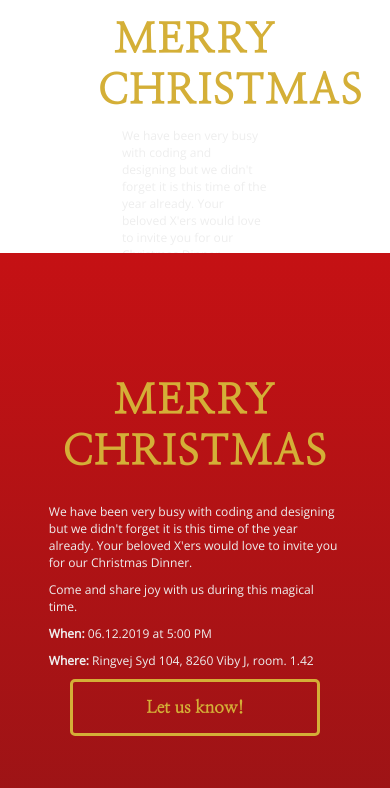
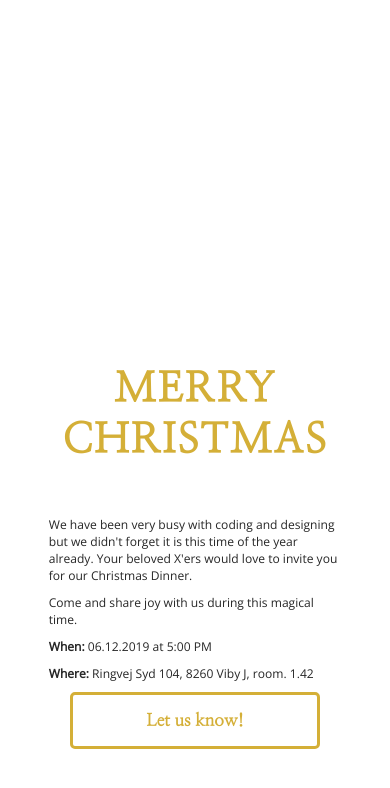
Before and after one commit to Wojo3214/Christmas-invitation, a plain HTML site: page index.html in a window 390 px wide. Drawn offline with nearby package versions, Linux system fonts and the light colour scheme; a script that the page names is missing.

Commit message:
Add files via upload

```diff
--- a/index.html
+++ b/index.html
@@ -11,22 +11,7 @@
     <body>
         <main>
             <section class="half">
-                <div class="tenor-gif-embed" data-postid="13070454" data-share-method="host" data-width="100%" data-aspect-ratio="1.077922077922078"><a href="https://tenor.com/view/santa-dance-santa-floss-santa-santa-clause-santa-claus-gif-13070454"></a>
-                    <div class="content-mobile">
-                    <header>
-                        <h1>Merry Christmas</h1>
-                    <div class="content">
-                        <p>We have been very busy with coding and designing but we didn't forget it is this time of the year already. Your beloved X'ers would love to invite you for our Christmas Dinner.</p>
-                        <p>Come and share joy with us during this magical time.</p>
-                        <p><strong>When:</strong> 06.12.2019 at 5:00 PM</p>
-                        <p><strong>Where:</strong> Ringvej Syd 104, 8260 Viby J, room. 1.42</p>
-                    </div>
-                    <a href="mailto: eaasymi@students.eaaa.dk"><input type="submit" value="Let us know!"></a>
-                    </header>
-                </div>
-                </div><script type="text/javascript" async src="https://tenor.com/embed.js"></script>
-
-
+                <div class="tenor-gif-embed" data-postid="13070454" data-share-method="host" data-width="100%" data-aspect-ratio="1.077922077922078"><a href="https://tenor.com/view/santa-dance-santa-floss-santa-santa-clause-santa-claus-gif-13070454"></a></div><script type="text/javascript" async src="https://tenor.com/embed.js"></script>
             </section>
             <section class="half second">
                 <header>
--- a/style.css
+++ b/style.css
@@ -1,3 +1,7 @@
+html{
+    background-color: #fff;
+}
+
 *{
     margin: 0;
     padding: 0;
@@ -36,12 +40,17 @@ main{
     z-index:99;
 }
 
+.tenor-gif-embed > div > iframe > html > body {
+    background-color: #fff;
+}
+
 h1{
     color: #D4AF37;
     font-size: 50px;
     font-family: 'Nanum Myeongjo', serif;
     text-transform: uppercase;
     letter-spacing: 2px;
+    margin-bottom: 25px;
 }
 
 select{
@@ -89,10 +98,6 @@ p{
 
 @media only screen and (max-width: 756px){
 
-    .tenor-gif-embed{
-        border: 0;
-    }
-
     main{
         flex-direction: column;
     }
@@ -100,6 +105,8 @@ p{
     .second{
         width: 100%;
         box-shadow: none;
+        background: #fff;
+        color: #272727;
     }
 
     .half:nth-child(2){
```
